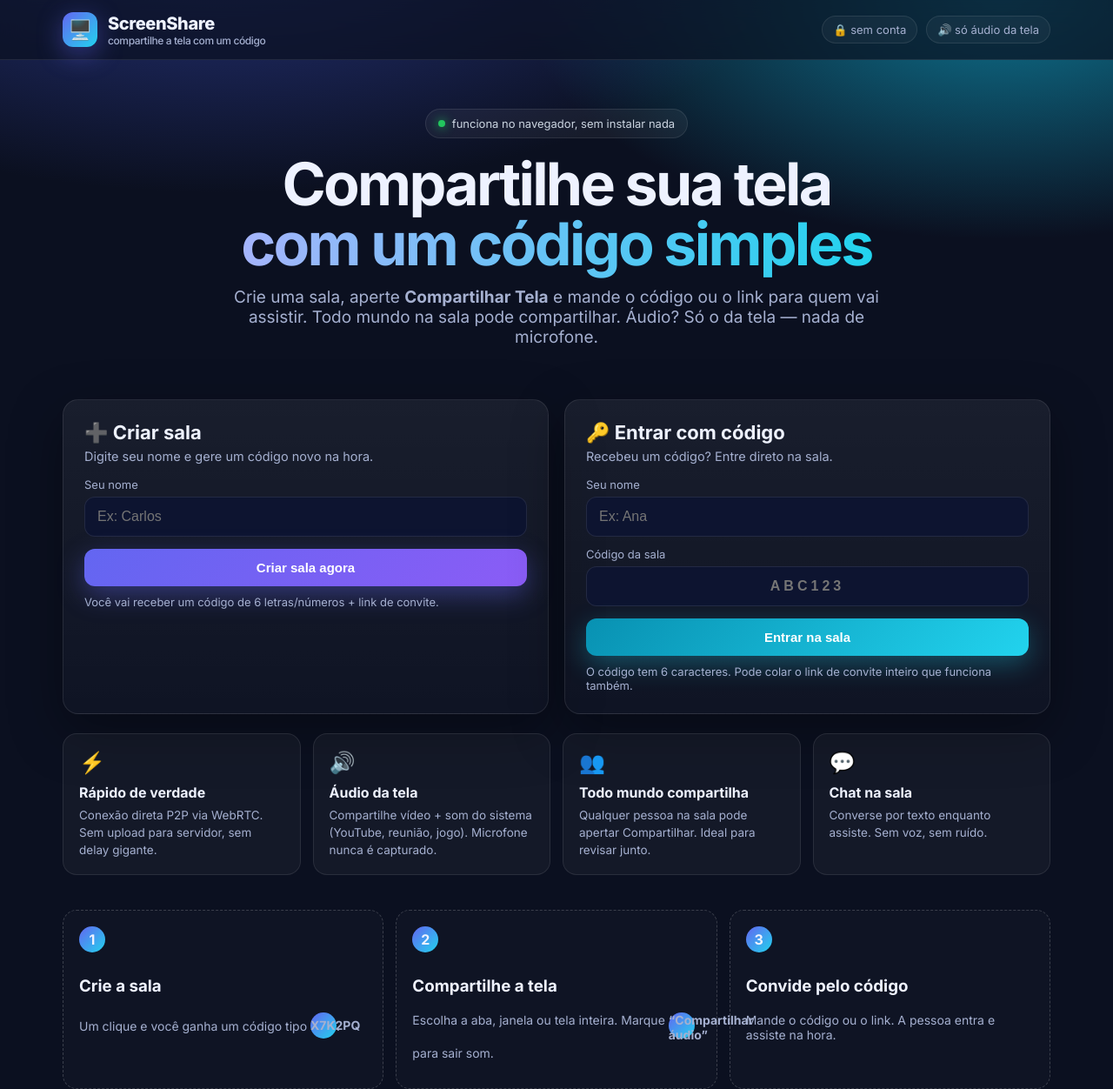
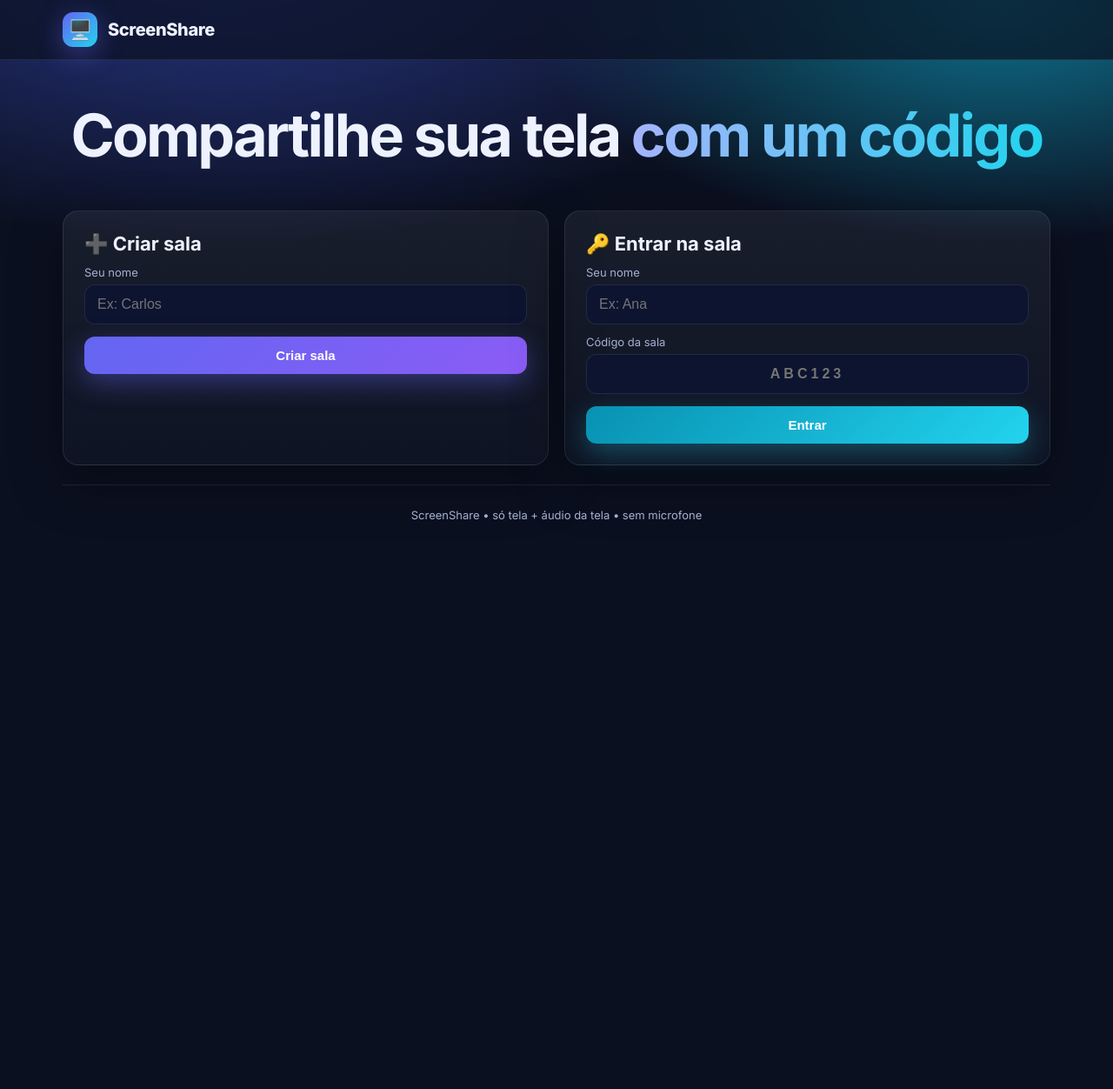
Before and after one commit to Bruno-BRG/spyscreen, a website: page public/index.html in a window 1280 px wide. Shown: the top 1252 px of the page at 87% size. After the commit the page ends 800 px from the top, so only its background shows below. Drawn offline with Linux system fonts and the light colour scheme.

Commit message:
landing simples + chat a prova de queda (outbox, sem perda silenciosa)

```diff
--- a/public/index.html
+++ b/public/index.html
@@ -4,7 +4,7 @@
   <meta charset="UTF-8" />
   <meta name="viewport" content="width=device-width, initial-scale=1.0" />
   <title>ScreenShare — Compartilhe sua tela com um código</title>
-  <meta name="description" content="Crie uma sala, compartilhe a tela com áudio da tela e convide pelo código. Sem voz, sem complicação." />
+  <meta name="description" content="Crie uma sala, compartilhe a tela com áudio da tela e convide pelo código." />
   <link rel="stylesheet" href="/styles.css" />
   <link rel="preconnect" href="https://fonts.googleapis.com" />
   <link href="https://fonts.googleapis.com/css2?family=Inter:wght@400;500;700;800&display=swap" rel="stylesheet" />
@@ -14,62 +14,39 @@
     <div class="nav-inner">
       <div class="brand">
         <div class="logo">🖥️</div>
-        <div>ScreenShare<small>compartilhe a tela com um código</small></div>
-      </div>
-      <div class="nav-links">
-        <span class="pill">🔒 sem conta</span>
-        <span class="pill">🔊 só áudio da tela</span>
+        <div>ScreenShare</div>
       </div>
     </div>
   </nav>
 
   <main class="container">
-    <section class="hero">
-      <span class="badge"><span class="dot"></span> funciona no navegador, sem instalar nada</span>
-      <h1>Compartilhe sua tela<br /><span>com um código simples</span></h1>
-      <p>Crie uma sala, aperte <b>Compartilhar Tela</b> e mande o código ou o link para quem vai assistir. Todo mundo na sala pode compartilhar. Áudio? Só o da tela — nada de microfone.</p>
+    <section class="hero slim">
+      <h1>Compartilhe sua tela <span>com um código</span></h1>
     </section>
 
     <section class="panels">
       <div class="card">
         <h2>➕ Criar sala</h2>
-        <p>Digite seu nome e gere um código novo na hora.</p>
         <label for="createName">Seu nome</label>
         <input id="createName" type="text" maxlength="30" placeholder="Ex: Carlos" autocomplete="nickname" />
         <div class="row">
-          <button class="btn" id="btnCreate">Criar sala agora</button>
+          <button class="btn" id="btnCreate">Criar sala</button>
         </div>
-        <div class="hint">Você vai receber um código de 6 letras/números + link de convite.</div>
       </div>
 
       <div class="card">
-        <h2>🔑 Entrar com código</h2>
-        <p>Recebeu um código? Entre direto na sala.</p>
+        <h2>🔑 Entrar na sala</h2>
         <label for="joinName">Seu nome</label>
         <input id="joinName" type="text" maxlength="30" placeholder="Ex: Ana" autocomplete="nickname" />
         <label for="joinCode">Código da sala</label>
         <input id="joinCode" class="code" type="text" maxlength="10" placeholder="ABC123" autocomplete="off" spellcheck="false" />
         <div class="row">
-          <button class="btn secondary" id="btnJoin">Entrar na sala</button>
+          <button class="btn secondary" id="btnJoin">Entrar</button>
         </div>
-        <div class="hint">O código tem 6 caracteres. Pode colar o link de convite inteiro que funciona também.</div>
       </div>
     </section>
 
-    <section class="features">
-      <div class="feat"><div class="icon">⚡</div><h3>Rápido de verdade</h3><p>Conexão direta P2P via WebRTC. Sem upload para servidor, sem delay gigante.</p></div>
-      <div class="feat"><div class="icon">🔊</div><h3>Áudio da tela</h3><p>Compartilhe vídeo + som do sistema (YouTube, reunião, jogo). Microfone nunca é capturado.</p></div>
-      <div class="feat"><div class="icon">👥</div><h3>Todo mundo compartilha</h3><p>Qualquer pessoa na sala pode apertar Compartilhar. Ideal para revisar junto.</p></div>
-      <div class="feat"><div class="icon">💬</div><h3>Chat na sala</h3><p>Converse por texto enquanto assiste. Sem voz, sem ruído.</p></div>
-    </section>
-
-    <section class="steps">
-      <div class="step"><b>1</b><h3>Crie a sala</h3><p style="color:var(--muted);font-size:14px">Um clique e você ganha um código tipo <b>X7K2PQ</b>.</p></div>
-      <div class="step"><b>2</b><h3>Compartilhe a tela</h3><p style="color:var(--muted);font-size:14px">Escolha a aba, janela ou tela inteira. Marque <b>“Compartilhar áudio”</b> para sair som.</p></div>
-      <div class="step"><b>3</b><h3>Convide pelo código</h3><p style="color:var(--muted);font-size:14px">Mande o código ou o link. A pessoa entra e assiste na hora.</p></div>
-    </section>
-
-    <div class="footer">ScreenShare • WebRTC P2P • rode na sua VPS com Docker + Coolify + Cloudflare (HTTPS)</div>
+    <div class="footer">ScreenShare • só tela + áudio da tela • sem microfone</div>
   </main>
 
   <div class="toast" id="toast"></div>
@@ -95,16 +72,13 @@
 
     function extractCode(raw) {
       if (!raw) return '';
-      // aceita link inteiro: ...?codigo=ABC123 ou /s/ABC123
       const m = String(raw).toUpperCase().match(/[A-Z0-9]{4,10}/);
       return m ? m[0] : '';
     }
 
-    // preenche código vindo de ?codigo=
     const params = new URLSearchParams(location.search);
     if (params.get('codigo')) $('joinCode').value = extractCode(params.get('codigo'));
 
-    // lembra nome
     try {
       const saved = localStorage.getItem('ss_name');
       if (saved) { $('createName').value = saved; $('joinName').value = saved; }
--- a/public/styles.css
+++ b/public/styles.css
@@ -49,6 +49,7 @@ a { color: inherit; }
 
 /* ---------- HERO ---------- */
 .hero { padding: 56px 0 30px; text-align: center; }
+.hero.slim { padding: 34px 0 8px; }
 .hero h1 {
   font-size: clamp(38px, 6vw, 68px); line-height: 1.02; margin: 18px 0 14px;
   letter-spacing: -.04em;
```
Also changed, not shown: public/room.js (+17 -3 lines).
